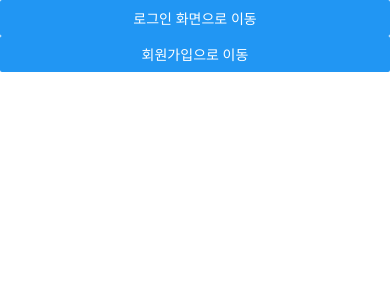
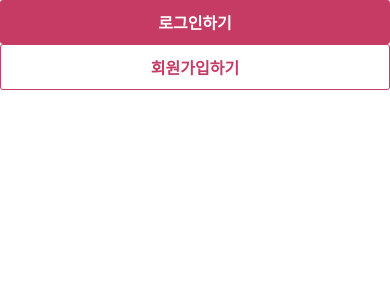
Before and after one commit to syglee7/react-native-study, a React Native app in the folder front/: screen / in a window 390 px wide. Shown: the top 300 px of the page. Built offline with nearby package versions, Linux system fonts and the light colour scheme.

Commit message:
colors 상수화, CustomButton.tsx 컴포넌트

```diff
--- /dev/null
+++ b/front/src/components/CustomButton.tsx
@@ -0,0 +1,94 @@
+import React from 'react';
+import {
+  Pressable,
+  StyleSheet,
+  Text,
+  PressableProps,
+  Dimensions,
+} from 'react-native';
+import {colors} from '../constants';
+
+interface CustomButtonProps extends PressableProps {
+  label: string;
+  variant?: 'filled' | 'outlined';
+  size?: 'small' | 'medium' | 'large';
+  inValid?: boolean;
+}
+
+const deviceHeight = Dimensions.get('screen').height;
+
+function CustomButton({
+  label,
+  variant = 'filled',
+  size = 'large',
+  inValid = false,
+  ...props
+}: CustomButtonProps) {
+  return (
+    <Pressable
+      disabled={inValid}
+      style={({pressed}) => [
+        styles.container,
+        styles[size],
+        pressed ? styles[`${variant}Pressed`] : styles[variant],
+        inValid && styles.inValid,
+      ]}
+      {...props}>
+      <Text style={[styles.text, styles[`${variant}Text`]]}>{label}</Text>
+    </Pressable>
+  );
+}
+
+const styles = StyleSheet.create({
+  container: {
+    borderRadius: 3,
+    justifyContent: 'center',
+  },
+  inValid: {
+    opacity: 0.5,
+  },
+  filled: {
+    backgroundColor: colors.PINK_700,
+  },
+  outlined: {
+    borderColor: colors.PINK_700,
+    borderWidth: 1,
+  },
+  filledPressed: {
+    backgroundColor: colors.PINK_500,
+  },
+  outlinedPressed: {
+    borderColor: colors.PINK_700,
+    borderWidth: 1,
+    opacity: 0.5,
+  },
+  large: {
+    width: '100%',
+    paddingVertical: deviceHeight > 700 ? 15 : 10,
+    alignItems: 'center',
+    justifyContent: 'center',
+  },
+  medium: {
+    width: '50%',
+    paddingVertical: deviceHeight > 700 ? 12 : 8,
+    alignItems: 'center',
+    justifyContent: 'center',
+  },
+  small: {
+    width: '25%',
+    paddingVertical: deviceHeight > 700 ? 5 : 3,
+    alignItems: 'center',
+    justifyContent: 'center',
+  },
+  text: {
+    fontSize: 16,
+    fontWeight: '700',
+  },
+  filledText: {
+    color: colors.WHITE,
+  },
+  outlinedText: {
+    color: colors.PINK_700,
+  },
+});
+export default CustomButton;
--- /dev/null
+++ b/front/src/constants/colors.ts
@@ -0,0 +1,7 @@
+const colors = {
+  WHITE: '#FFFFFF',
+  PINK_500: '#BF5C79',
+  PINK_700: '#C63B64',
+};
+
+export {colors};
--- a/front/src/constants/index.ts
+++ b/front/src/constants/index.ts
@@ -1,7 +1,2 @@
-const authNavigations = {
-  AUTH_HOME: 'AuthHome',
-  LOGIN: 'Login',
-  SIGNUP: 'Signup',
-} as const;
-
-export {authNavigations};
+export * from './colors';
+export * from './navigations.ts';
--- /dev/null
+++ b/front/src/constants/navigations.ts
@@ -0,0 +1,7 @@
+const authNavigations = {
+  AUTH_HOME: 'AuthHome',
+  LOGIN: 'Login',
+  SIGNUP: 'Signup',
+} as const;
+
+export {authNavigations};
--- a/front/src/screens/auth/AuthHomeScreen.tsx
+++ b/front/src/screens/auth/AuthHomeScreen.tsx
@@ -2,7 +2,8 @@
 import {Button, SafeAreaView, StyleSheet, View} from 'react-native';
 import {StackScreenProps} from '@react-navigation/stack';
 import {AuthStackParamList} from '../../navigations/stack/AuthStackNavigator.tsx';
-import {authNavigations} from '../../constants';
+import {authNavigations} from '../../constants/navigations.ts';
+import CustomButton from '../../components/CustomButton.tsx';
 
 type AuthHomeScreenProps = StackScreenProps<
   AuthStackParamList,
@@ -13,12 +14,13 @@
   return (
     <SafeAreaView>
       <View>
-        <Button
-          title="로그인 화면으로 이동"
+        <CustomButton
+          label="로그인하기"
           onPress={() => navigation.navigate(authNavigations.LOGIN)}
         />
-        <Button
-          title="회원가입으로 이동"
+        <CustomButton
+          label="회원가입하기"
+          variant="outlined"
           onPress={() => navigation.navigate(authNavigations.SIGNUP)}
         />
       </View>
```
